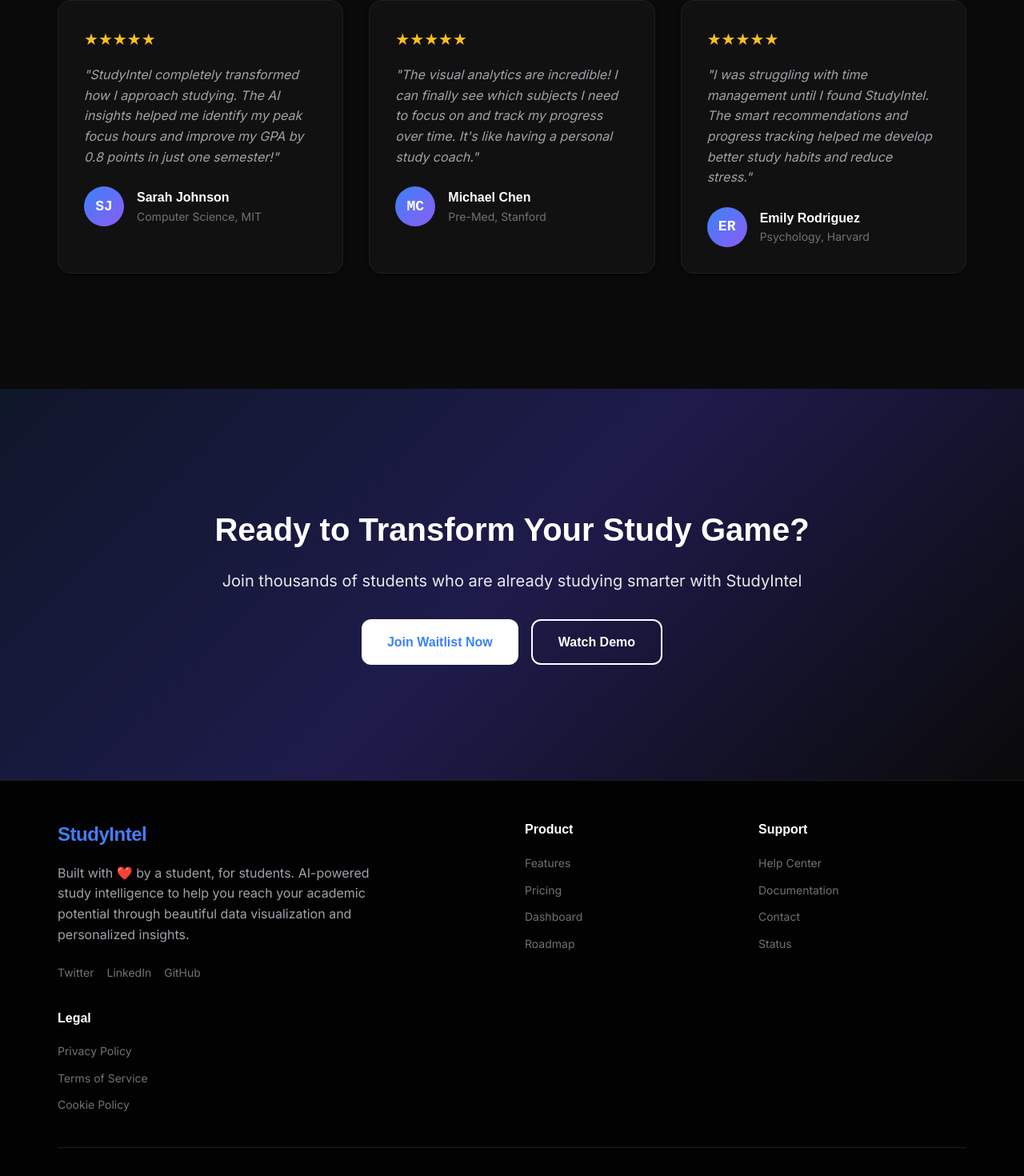
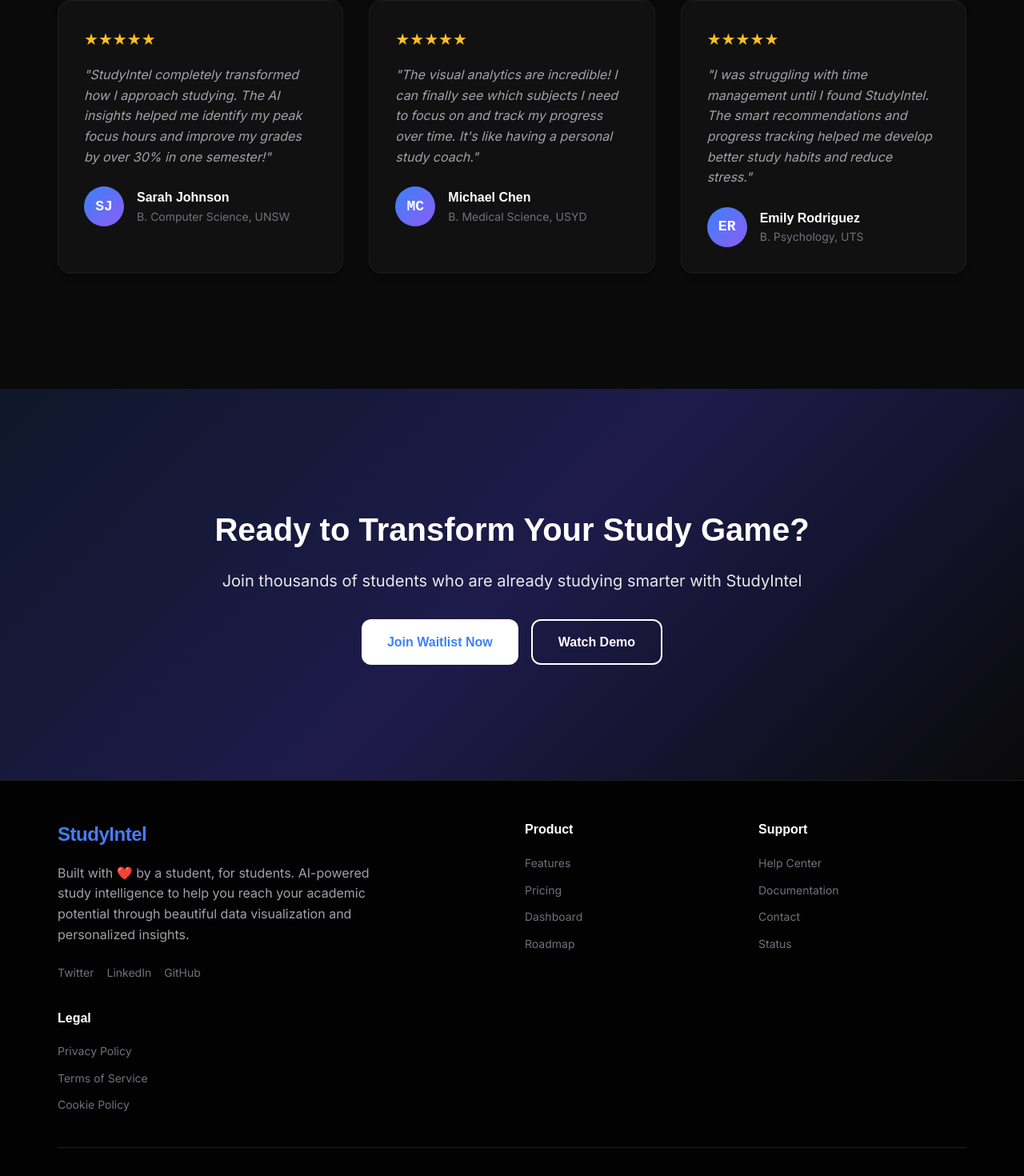
Before and after one commit to PiyushJ1/StudyIntel, a Next.js app in the folder frontend/: page / in a window 1280 px wide. Shown: the part 4685-6155 px from the top of the page at 80% size. Built offline with nearby package versions, Linux system fonts and the light colour scheme.

Commit message:
update testimonial + make smaller changes for clarity

```diff
--- a/frontend/app/page.tsx
+++ b/frontend/app/page.tsx
@@ -350,13 +350,13 @@
             <div className={styles.testimonialCard}>
               <div className={styles.testimonialStars}>★★★★★</div>
               <p className={styles.testimonialText}>
-                "StudyIntel completely transformed how I approach studying. The AI insights helped me identify my peak focus hours and improve my GPA by 0.8 points in just one semester!"
+                "StudyIntel completely transformed how I approach studying. The AI insights helped me identify my peak focus hours and improve my grades by over 30% in one semester!"
               </p>
               <div className={styles.testimonialAuthor}>
                 <div className={styles.testimonialAvatar}>SJ</div>
                 <div>
                   <div className={styles.testimonialName}>Sarah Johnson</div>
-                  <div className={styles.testimonialTitle}>Computer Science, MIT</div>
+                  <div className={styles.testimonialTitle}>B. Computer Science, UNSW</div>
                 </div>
               </div>
             </div>
@@ -370,7 +370,7 @@
                 <div className={styles.testimonialAvatar}>MC</div>
                 <div>
                   <div className={styles.testimonialName}>Michael Chen</div>
-                  <div className={styles.testimonialTitle}>Pre-Med, Stanford</div>
+                  <div className={styles.testimonialTitle}>B. Medical Science, USYD</div>
                 </div>
               </div>
             </div>
@@ -384,7 +384,7 @@
                 <div className={styles.testimonialAvatar}>ER</div>
                 <div>
                   <div className={styles.testimonialName}>Emily Rodriguez</div>
-                  <div className={styles.testimonialTitle}>Psychology, Harvard</div>
+                  <div className={styles.testimonialTitle}>B. Psychology, UTS</div>
                 </div>
               </div>
             </div>
@@ -458,7 +458,7 @@
 
           <div className={styles.footerBottom}>
             <p className={styles.footerCopyright}>
-              © 2024 StudyIntel. Made by a solo developer with big dreams.
+              © 2025 StudyIntel. A study intelligence platform.
             </p>
             <div className={styles.footerBottomLinks}>
               <a href="#" className={styles.footerBottomLink}>Security</a>
```
